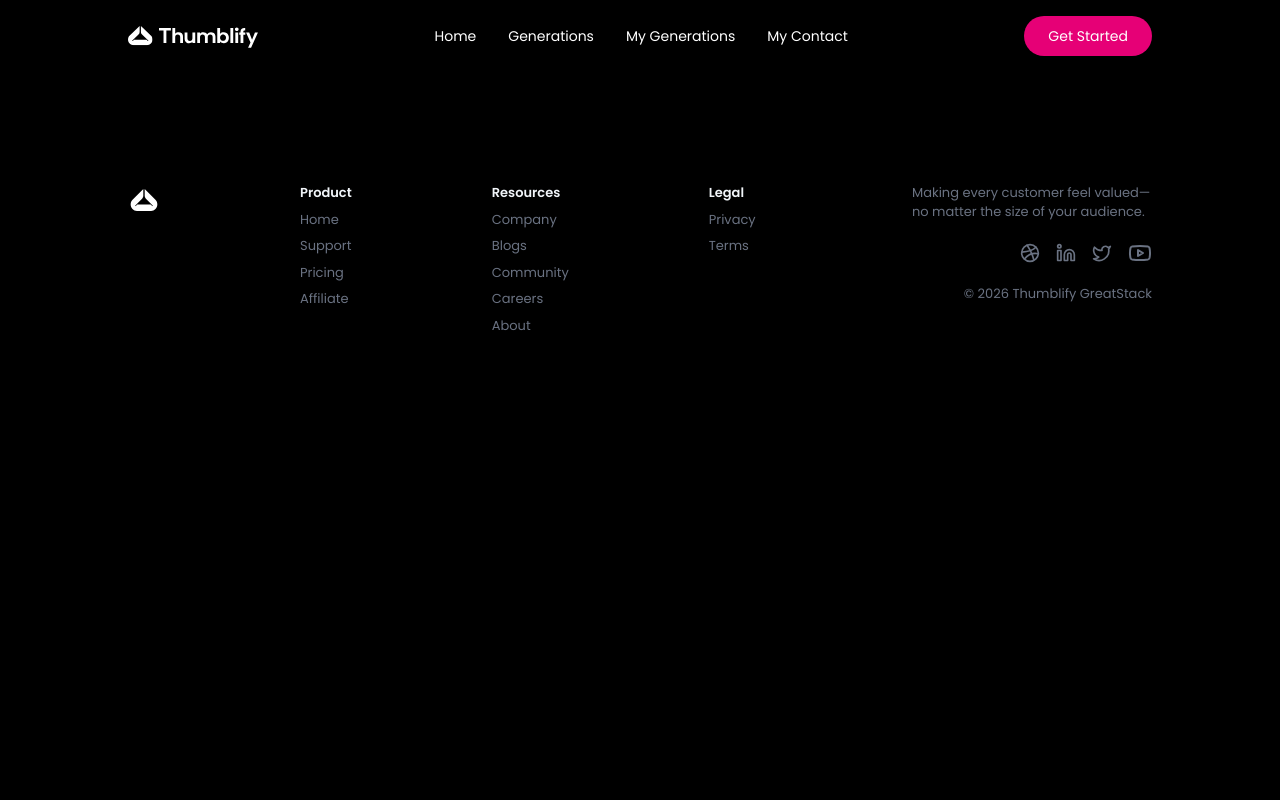
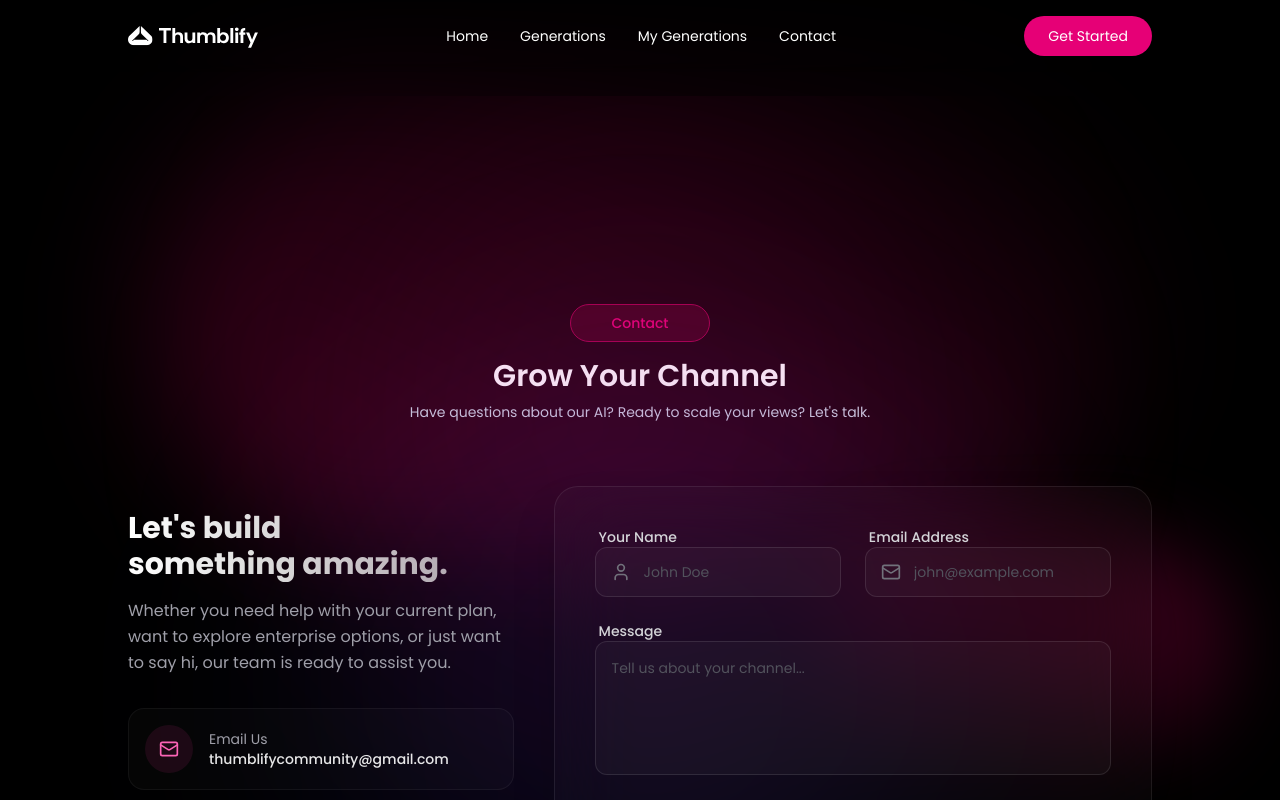
Before and after one commit to prashantmalagi/ai-thumbnail-generator, a React (Vite) app in the folder frontend/reactjs/: page /contact in a window 1280 px wide. Shown: the top 800 px of the page. Built offline with nearby package versions, Linux system fonts and the light colour scheme; no server answers.

Commit message:
fix: typos, placeholder content, broken links, nav labels, footer branding

```diff
--- a/frontend/reactjs/src/App.tsx
+++ b/frontend/reactjs/src/App.tsx
@@ -20,7 +20,7 @@ export default function App() {
         <Route path="/generate" element={<Generate />} />
         <Route path="/generation/:id" element={<Generate />} />
         <Route path="/my-generation" element={<MyGeneration />} />
-        <Route path="/MyContact" element={<MyContact />} />
+        <Route path="/contact" element={<MyContact />} />
         <Route path="/yt-preview" element={<YTPreview />} />
         <Route path="/login" element={<Login />} />
       </Routes>
--- a/frontend/reactjs/src/components/Footer.tsx
+++ b/frontend/reactjs/src/components/Footer.tsx
@@ -39,20 +39,20 @@ export default function Footer() {
             >
                 <p className="max-w-60">Making every customer feel valued—no matter the size of your audience.</p>
                 <div className="flex items-center gap-4 mt-3">
-                    <a href="https://dribbble.com/prebuiltui" target="_blank" rel="noreferrer">
+                    <a href="#" target="_blank" rel="noreferrer">
                         <DribbbleIcon className="size-5 hover:text-pink-500" />
                     </a>
-                    <a href="https://www.linkedin.com/company/prebuiltui" target="_blank" rel="noreferrer">
+                    <a href="#" target="_blank" rel="noreferrer">
                         <LinkedinIcon className="size-5 hover:text-pink-500" />
                     </a>
-                    <a href="https://x.com/prebuiltui" target="_blank" rel="noreferrer">
+                    <a href="#" target="_blank" rel="noreferrer">
                         <TwitterIcon className="size-5 hover:text-pink-500" />
                     </a>
-                    <a href="https://www.youtube.com/@prebuiltui" target="_blank" rel="noreferrer">
+                    <a href="#" target="_blank" rel="noreferrer">
                         <YoutubeIcon className="size-6 hover:text-pink-500" />
                     </a>
                 </div>
-                <p className="mt-3 text-center">&copy; {new Date().getFullYear()} <a href="https://prebuiltui.com?utm_source=pixels">Thumblify GreatStack</a></p>
+                <p className="mt-3 text-center">&copy; {new Date().getFullYear()} Thumblify. All rights reserved.</p>
             </motion.div>
         </footer>
     );
--- a/frontend/reactjs/src/components/Navbar.tsx
+++ b/frontend/reactjs/src/components/Navbar.tsx
@@ -26,7 +26,7 @@ export default function Navbar() {
                     <Link to='/' className="hover:text-pink-300 transition">Home</Link>
                     <Link to='/generate' className="hover:text-pink-300 transition">Generations</Link>
                     <Link to='/my-generation' className="hover:text-pink-300 transition">My Generations</Link>
-                    <Link to='/MyContact' className="hover:text-pink-300 transition">My Contact</Link>
+                    <Link to='/contact' className="hover:text-pink-300 transition">Contact</Link>
 
 
                 </div>
@@ -43,7 +43,7 @@ export default function Navbar() {
                 <Link onClick={() => setIsOpen(false)} to='/'>Home</Link>
                 <Link onClick={() => setIsOpen(false)} to='/generate'>Generations</Link>
                 <Link onClick={() => setIsOpen(false)} to='/my-generation'>My Generations</Link>
-                <Link onClick={() => setIsOpen(false)} to='/MyContact'>My Contact</Link>
+                <Link onClick={() => setIsOpen(false)} to='/contact'>Contact</Link>
                 <Link onClick={() => setIsOpen(false)} to='/login'>Login</Link>
                 <button onClick={() => setIsOpen(false)} className="active:ring-3 active:ring-white aspect-square size-10 p-1 items-center justify-center bg-pink-600 hover:bg-pink-700 transition text-white rounded-md flex">
                     <XIcon />
--- a/frontend/reactjs/src/data/testimonial.ts
+++ b/frontend/reactjs/src/data/testimonial.ts
@@ -6,27 +6,27 @@ export const testimonialsData: ITestimonial[] = [
         name: 'Sophia Carter',
         handle: '@sophiacodes',
         date: 'February 14, 2025',
-        quote: 'This SaaS app has completely streamlined our onboarding process. What used to take hours now takes minutes!',
+        quote: 'My CTR jumped from 3% to 9% after switching to Thumblify thumbnails. The AI just gets what makes people click!',
     },
     {
         image: 'https://images.unsplash.com/photo-1535713875002-d1d0cf377fde?q=80&w=200',
         name: 'Ethan Walker',
         handle: '@ethanwrites',
         date: 'March 3, 2025',
-        quote: 'We’ve tried several tools, but nothing comes close in terms of speed and simplicity. Absolute game-changer.',
+        quote: 'I used to spend 2 hours per thumbnail in Photoshop. Now I generate stunning ones in under a minute. Absolute game-changer.',
     },
     {
         image: 'https://images.unsplash.com/photo-1527980965255-d3b416303d12?w=200&auto=format&fit=crop&q=60',
         name: 'Maya Patel',
         handle: '@mayapatel',
         date: 'April 22, 2025',
-        quote: 'The automation features alone have saved our team countless hours every week. Worth every penny.',
+        quote: 'The AI understands my niche perfectly. Every thumbnail feels on-brand and professional without any design skills needed.',
     },
     {
         image: 'https://images.unsplash.com/photo-1522075469751-3a6694fb2f61?w=200&auto=format&fit=crop&q=60',
         name: 'Liam Brooks',
         handle: '@liambrooks',
         date: 'May 18, 2025',
-        quote: 'Setup was ridiculously easy. Within 10 minutes, we were running live and onboarding our first customers.',
+        quote: 'Uploaded my first video, generated a thumbnail, and it outperformed every I\'d made before. Worth every penny.',
     },
 ];
--- a/frontend/reactjs/src/sections/FeaturesSection.tsx
+++ b/frontend/reactjs/src/sections/FeaturesSection.tsx
@@ -56,8 +56,8 @@ export default function FeaturesSection() {
                     >
                         <img src="/assets/features-showcase-2.png" alt="features showcase" width={1000} height={500} className="hover:-translate-y-0.5 transition duration-300" />
                         <h3 className="text-[24px]/7.5 text-slate-300 font-medium mt-6">boosts your views with AI-optimized designs</h3>
-                        <p className="text-slate-300 mt-2">Stop gussing and start ranking.Our AI creates designs proven to capture attention.</p>
-                        <a href="https://prebuiltui.com" className="group flex items-center gap-2 mt-4 text-pink-600 hover:text-pink-700 transition">
+                        <p className="text-slate-300 mt-2">Stop guessing and start ranking. Our AI creates designs proven to capture attention.</p>
+                        <a href="/generate" className="group flex items-center gap-2 mt-4 text-pink-600 hover:text-pink-700 transition">
                             Start generating for free
                             <ArrowUpRight className="size-5 group-hover:translate-x-0.5 transition duration-300" />
                         </a>
--- a/frontend/reactjs/src/sections/HeroSection.tsx
+++ b/frontend/reactjs/src/sections/HeroSection.tsx
@@ -36,7 +36,7 @@ const navigate = useNavigate();
                 viewport={{ once: true }}
                 transition={{ type: "spring", stiffness: 240, damping: 70, mass: 1 }}
             >
-                AI Thubnail Generator for your{" "}
+                AI Thumbnail Generator for your{" "}
                 <span className="move-gradient px-3 rounded-xl text-nowrap">Videos.</span>
             </motion.h1>
             <motion.p className="text-base text-center text-slate-200 max-w-lg mt-6"
@@ -45,7 +45,7 @@ const navigate = useNavigate();
                 viewport={{ once: true }}
                 transition={{ delay: 0.2, type: "spring", stiffness: 320, damping: 70, mass: 1 }}
             >
-                Stop wasting hours on designing thumbnails.Generate eye-catching thumbnails in seconds with our AI-powered generator.
+                Stop wasting hours on designing thumbnails. Generate eye-catching thumbnails in seconds with our AI-powered generator.
             </motion.p>
             <motion.div className="flex items-center gap-4 mt-8"
                 initial={{ y: 50, opacity: 0 }}
--- a/frontend/reactjs/src/sections/PricingSection.tsx
+++ b/frontend/reactjs/src/sections/PricingSection.tsx
@@ -8,7 +8,7 @@ import { motion } from "motion/react";
 export default function PricingSection() {
     return (
         <div id="pricing" className="px-4 md:px-16 lg:px-24 xl:px-32">
-            <SectionTitle text1="Pricing" text2="Simple Pricing" text3="choose the perfect plan for you." />
+            <SectionTitle text1="Pricing" text2="Simple Pricing" text3="Choose the perfect plan for you." />
 
             <div className="flex flex-wrap items-center justify-center gap-8 mt-20">
                 {pricingData.map((plan: IPricing, index: number) => (
```
